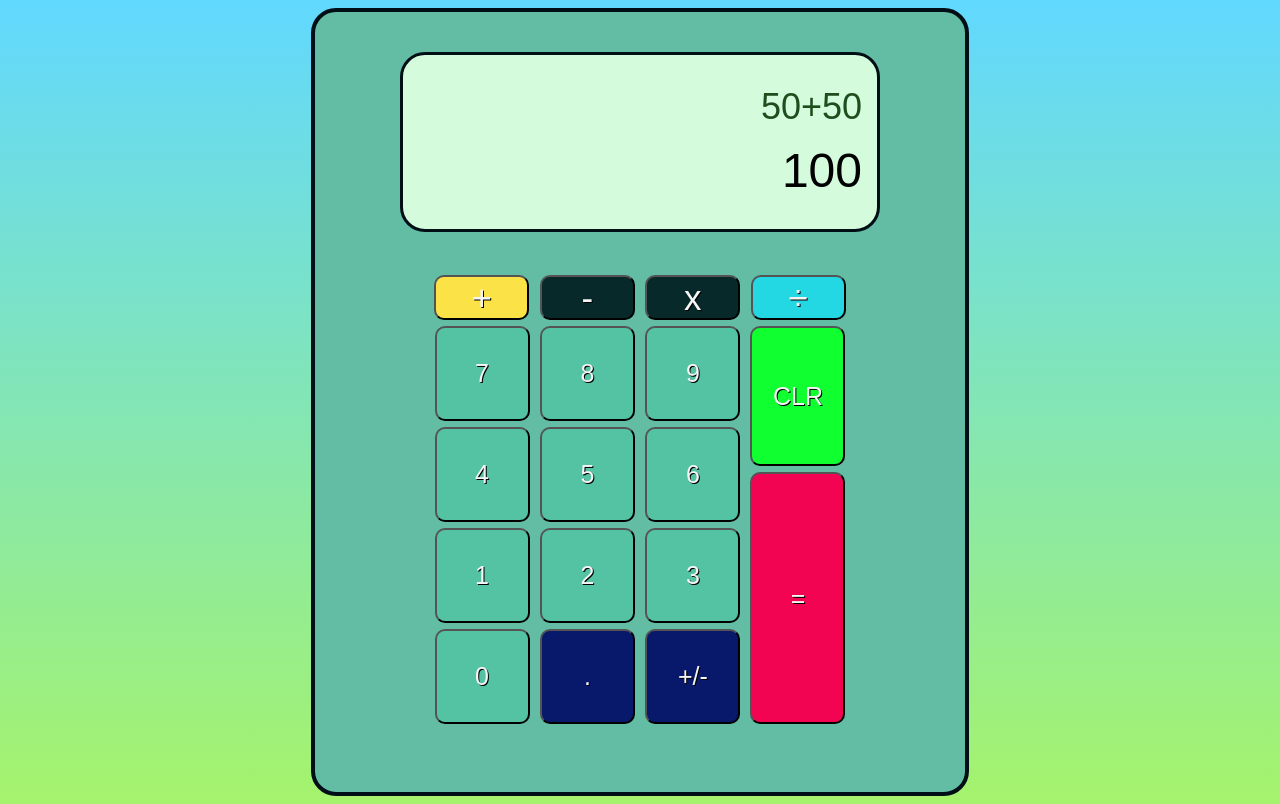
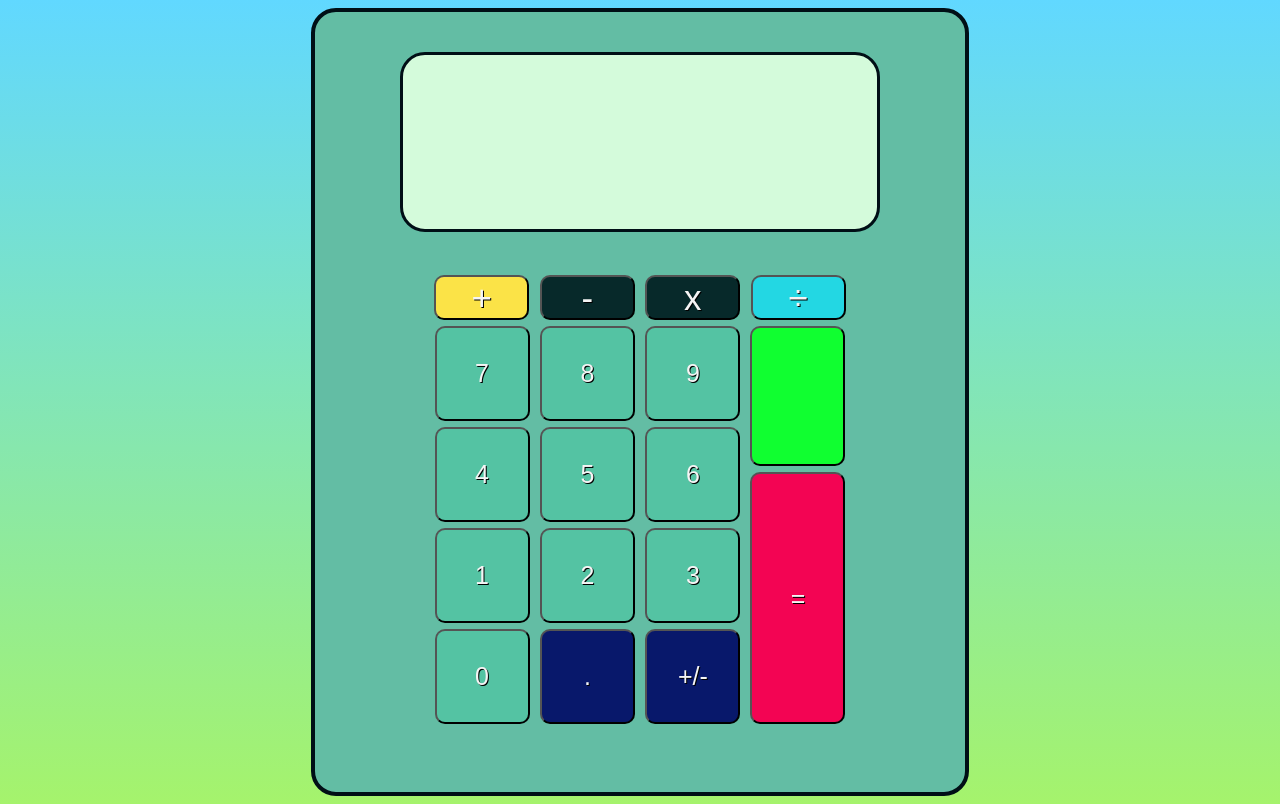
Before and after one commit to jansencir/calculator, a plain HTML site: page index.html in a window 1280 px wide. Drawn offline with Linux system fonts and the light colour scheme.

Commit message:
Remove text from clear button

```diff
--- a/index.html
+++ b/index.html
@@ -12,8 +12,8 @@
 <body>
     <div class="calculator-container">
         <div class="calculator-display">
-            <div id="previous-display">50+50</div>
-            <div id="current-display">100</div>
+            <div id="previous-display"></div>
+            <div id="current-display"></div>
         </div>
 
         <div class="operator-buttons">
@@ -51,7 +51,7 @@
             </div>
 
             <div class="calculate-buttons">
-                <button id="clearBtn">CLR</button>
+                <button id="clearBtn"></button>
                 <button id="equalBtn">=</button>
             </div>
         </div>
```
